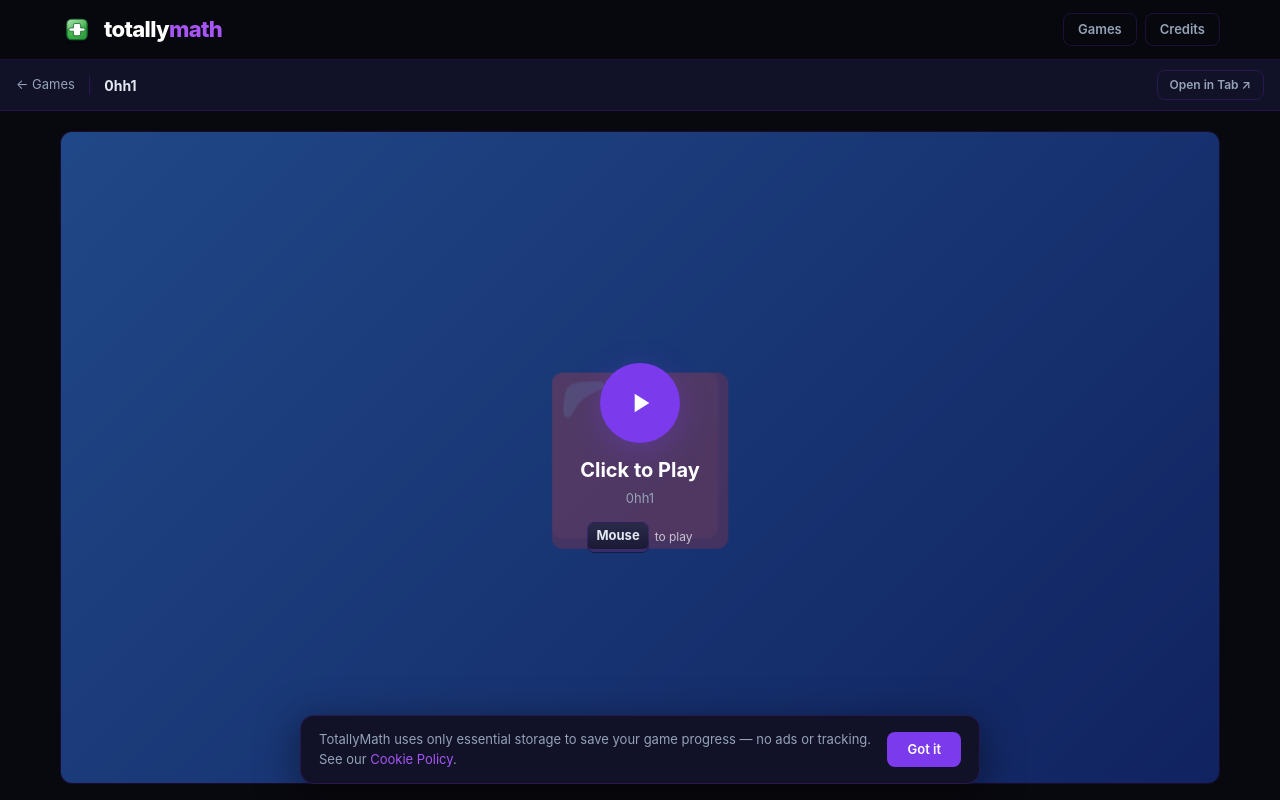
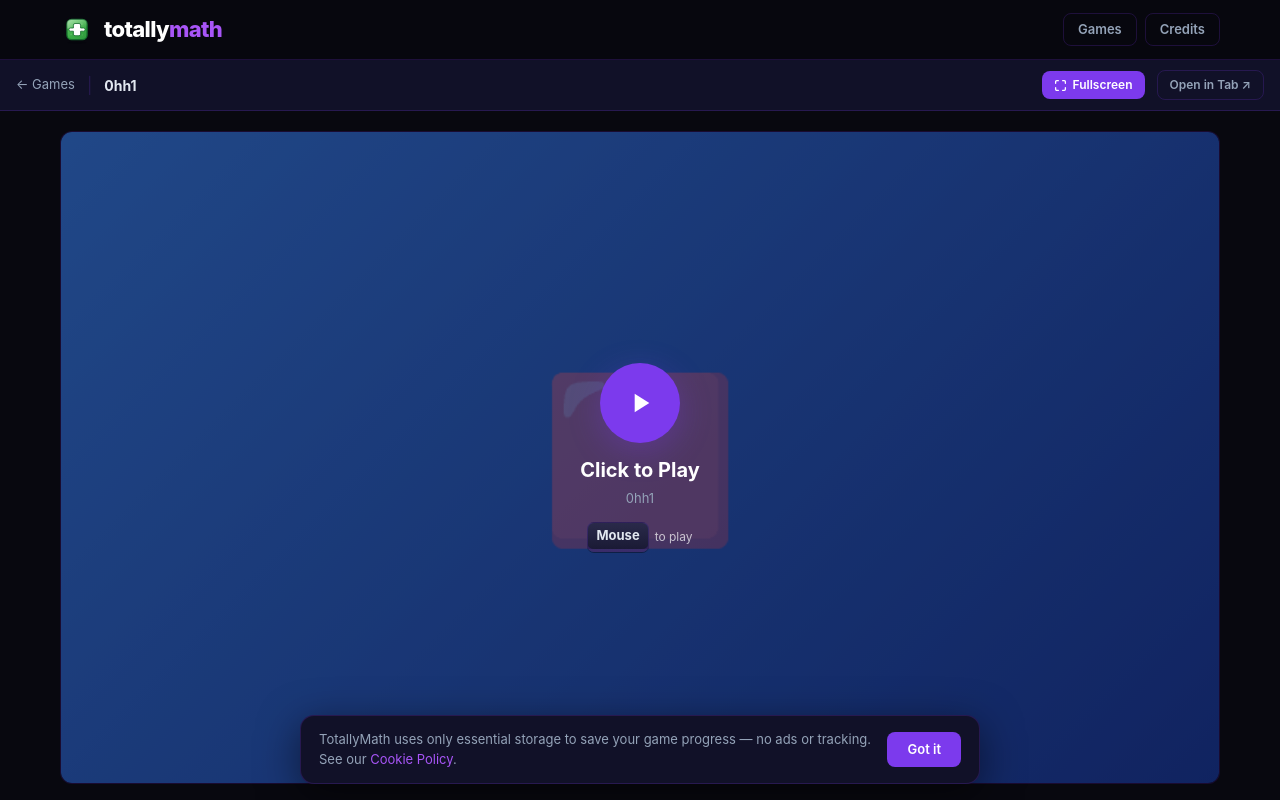
Before and after one commit to nadellasripad11/totallymath, a Next.js app: page /game/0hh1 in a window 1280 px wide. Shown: the top 800 px of the page. Built offline with nearby package versions, Linux system fonts and the light colour scheme.

Commit message:
Add fullscreen button to game page; game fills screen in fullscreen

```diff
--- a/app/game/[slug]/page.tsx
+++ b/app/game/[slug]/page.tsx
@@ -1,6 +1,6 @@
 "use client";
 
-import { use, useState } from "react";
+import { use, useState, useRef } from "react";
 import { notFound } from "next/navigation";
 import { getGame, getControls, GAMES } from "@/lib/games";
 import Link from "next/link";
@@ -13,6 +13,19 @@ export default function GamePage({ params }: { params: Promise<{ slug: string }>
 
   const [showFallback, setShowFallback] = useState(false);
   const [started, setStarted] = useState(false);
+  const frameRef = useRef<HTMLDivElement>(null);
+
+  function goFullscreen() {
+    setStarted(true);
+    const el = frameRef.current;
+    if (!el) return;
+    if (document.fullscreenElement) {
+      document.exitFullscreen();
+    } else {
+      // request on next tick so the iframe is mounted before we expand
+      requestAnimationFrame(() => el.requestFullscreen?.());
+    }
+  }
 
   const controls = getControls(game.slug);
   const related = GAMES.filter(
@@ -36,12 +49,22 @@ export default function GamePage({ params }: { params: Promise<{ slug: string }>
         </Link>
         <span style={{ color: "var(--border)" }}>|</span>
         <span style={{ fontWeight: 700, fontSize: 14, color: "var(--text)" }}>{game.title}</span>
+        <button
+          onClick={goFullscreen}
+          className="btn btn-primary"
+          style={{ marginLeft: "auto", fontSize: 12, padding: "5px 12px", display: "inline-flex", alignItems: "center", gap: 6 }}
+        >
+          <svg width="13" height="13" viewBox="0 0 24 24" fill="none" stroke="currentColor" strokeWidth="2.4" strokeLinecap="round" strokeLinejoin="round">
+            <path d="M8 3H5a2 2 0 0 0-2 2v3M16 3h3a2 2 0 0 1 2 2v3M8 21H5a2 2 0 0 1-2-2v-3M16 21h3a2 2 0 0 0 2-2v-3" />
+          </svg>
+          Fullscreen
+        </button>
         <a
           href={game.url}
           target="_blank"
           rel="noopener noreferrer"
           className="btn btn-ghost"
-          style={{ marginLeft: "auto", fontSize: 12, padding: "5px 12px" }}
+          style={{ fontSize: 12, padding: "5px 12px" }}
         >
           Open in Tab ↗
         </a>
@@ -49,6 +72,8 @@ export default function GamePage({ params }: { params: Promise<{ slug: string }>
 
       <div style={{ padding: "20px", maxWidth: 1200, margin: "0 auto" }}>
         <div
+          ref={frameRef}
+          className="game-frame"
           style={{
             position: "relative",
             width: "100%",
--- a/app/globals.css
+++ b/app/globals.css
@@ -76,6 +76,19 @@ html, body {
   justify-content: center;
   overflow: hidden;
 }
+/* fullscreen game — fill the whole screen, game only */
+.game-frame:fullscreen {
+  aspect-ratio: auto !important;
+  width: 100vw;
+  height: 100vh;
+  border: none !important;
+  border-radius: 0 !important;
+}
+.game-frame:fullscreen iframe {
+  width: 100%;
+  height: 100%;
+}
+
 .game-thumb-img {
   position: absolute;
   inset: 0;
```
